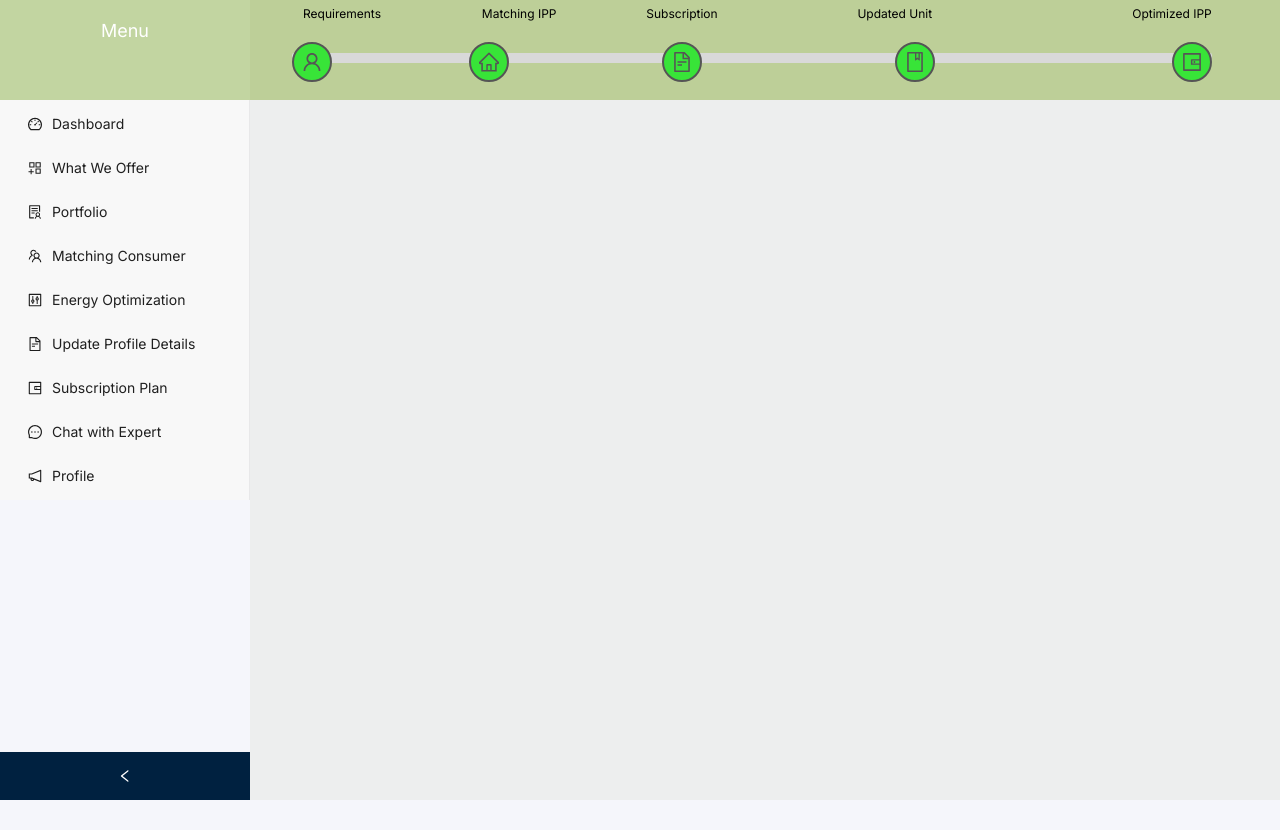
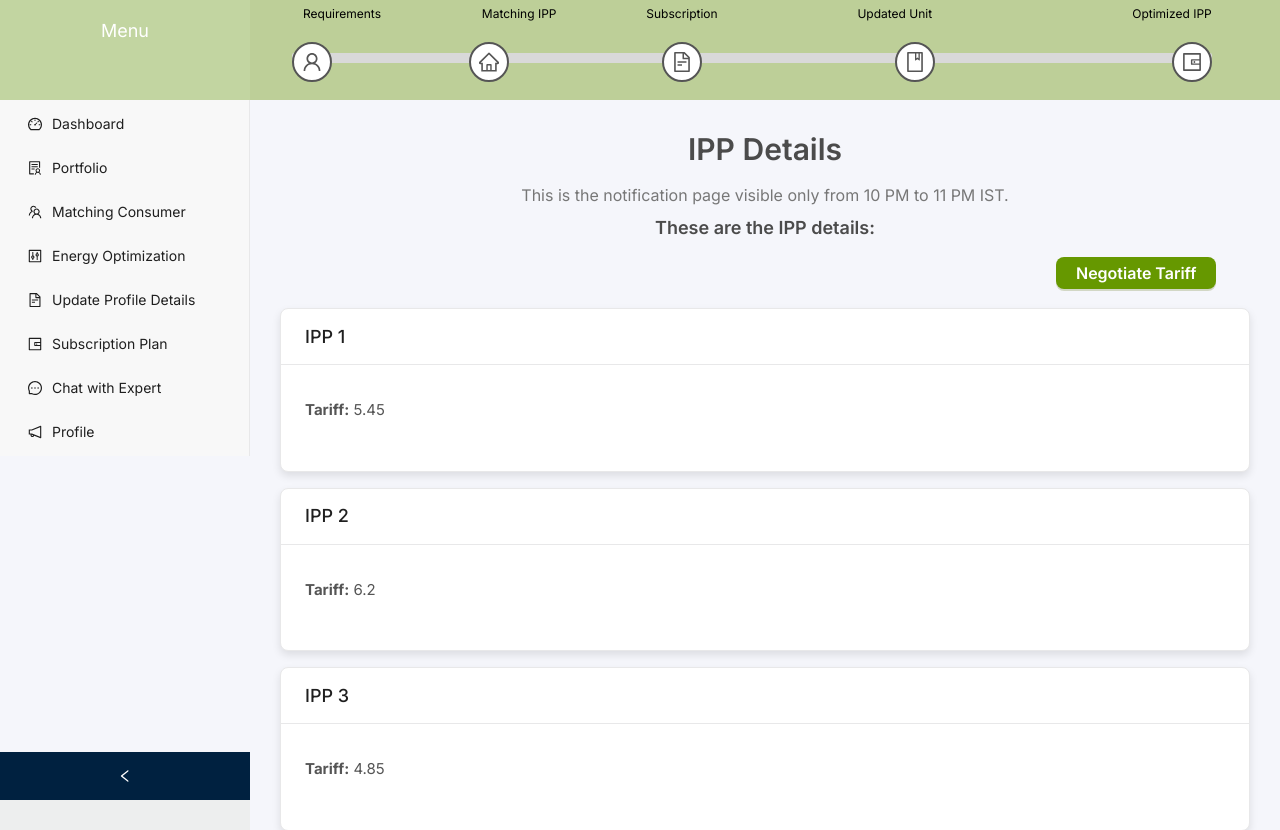
Before and after one commit to Ashish-11-06/Energy, a React (Vite) app: page /generator/notificationgen in a window 1280 px wide. Shown: the top 830 px of the page. Before the commit the page ends 800 px from the top, so only its background shows below. Built offline with nearby package versions, Linux system fonts and the light colour scheme.

Commit message:
add generator notification

```diff
--- a/src/App.jsx
+++ b/src/App.jsx
@@ -36,6 +36,7 @@ import RequestedIPP from './Pages/Consumer/RequestedIPP';
 import NavbarWithProgressBar from './Pages/Consumer/NavbarWithProgressBar';
 import Notification from './Pages/Consumer/Notification';
 import OptimizeCombination from './Pages/Generator/OptimizeCombination';
+import NotificationGenerator from './Pages/Generator/NotificationGenerator';
 
 
 function App() {
@@ -96,6 +97,8 @@ function App() {
             <Route path="profile/user" element={<UserGen />} />
             <Route path="profile/portfolio" element={<PortfolioGen />} />
             <Route path="combination" element={<OptimizeCombination  />} />
+            <Route path="notificationgen" element={<NotificationGenerator  />} />
+
           </Route>
         </Route>
       </Routes>
--- a/src/Components/Layout/HeaderComponent.css
+++ b/src/Components/Layout/HeaderComponent.css
@@ -53,7 +53,7 @@
 .icon-circle {
   width: 40px;
   height: 40px;
-  background-color: rgb(56, 228, 56);
+  /* background-color: rgb(56, 228, 56); */
   border: 2px solid ;
   border-radius: 50%;
 
--- a/src/Components/Layout/Sidebar.jsx
+++ b/src/Components/Layout/Sidebar.jsx
@@ -1,6 +1,7 @@
 import React, { useState, useEffect } from 'react';
-import { Layout, Menu, Button, Drawer } from 'antd';
-import { useLocation, Link } from 'react-router-dom';
+import PropTypes from 'prop-types';
+import { Layout, Menu, Button, Drawer, message } from 'antd';
+import { useLocation, useNavigate, Link } from 'react-router-dom';
 import {
   DashboardOutlined,
   AppstoreAddOutlined,
@@ -17,13 +18,15 @@ import {
   NotificationOutlined,
 } from '@ant-design/icons';
 
-// Define menu items for consumer and generator with icons
+const { Sider } = Layout;
+
+// Define menu items for consumer and generator
 const consumerMenuItems = [
   { label: 'Dashboard', key: '/consumer/dashboard', icon: <DashboardOutlined /> },
-  { label: 'Requirenment', key: '/consumer/requirenment', icon: <FormOutlined /> },
+  { label: 'Requirement', key: '/consumer/requirenment', icon: <FormOutlined /> },
   { label: 'What We Offer', key: '/consumer/what-we-offer', icon: <AppstoreAddOutlined /> },
   { label: 'Matching IPP', key: '/consumer/matching-ipp', icon: <SolutionOutlined /> },
-  { label: 'Requested IPP', key: '/consumer/requested-ipp', icon: <AppstoreAddOutlined  /> },
+  { label: 'Requested IPP', key: '/consumer/requested-ipp', icon: <AppstoreAddOutlined /> },
   { label: 'Chat with Expert', key: '/consumer/chat-page', icon: <MessageOutlined /> },
   { label: 'Energy Consumption Form', key: '/consumer/energy-consumption-form', icon: <FormOutlined /> },
   { label: 'Energy Consumption Table', key: '/consumer/energy-consumption-table', icon: <TableOutlined /> },
@@ -33,10 +36,8 @@ const consumerMenuItems = [
   { label: 'Profile', key: '/consumer/profile', icon: <UserOutlined /> },
 ];
 
-// Generator menu items
 const generatorMenuItems = [
   { label: 'Dashboard', key: '/generator/dashboard', icon: <DashboardOutlined /> },
-  { label: 'What We Offer', key: '/generator/what-we-offer', icon: <AppstoreAddOutlined /> },
   { label: 'Portfolio', key: '/generator/portfolio', icon: <SolutionOutlined /> },
   { label: 'Matching Consumer', key: '/generator/matching-consumer', icon: <TeamOutlined /> },
   { label: 'Energy Optimization', key: '/generator/energy-optimization', icon: <ControlOutlined /> },
@@ -46,17 +47,15 @@ const generatorMenuItems = [
   { label: 'Profile', key: '/generator/profile', icon: <NotificationOutlined /> },
 ];
 
-const { Sider } = Layout;
-
 const Sidebar = ({ collapsed, setCollapsed, isMobile }) => {
   const location = useLocation();
+  const navigate = useNavigate();
+
   const [showNotification, setShowNotification] = useState(false);
-
-  // Determine menu type based on URL
   const menuType = location.pathname.startsWith('/consumer') ? 'consumer' : 'generator';
   const menuItems = menuType === 'consumer' ? consumerMenuItems : generatorMenuItems;
 
-  // Function to check time and show notification between 2pm and 3pm IST
+  // Show notifications dynamically between 2 PM and 3 PM IST
   useEffect(() => {
     const now = new Date();
     const options = { timeZone: 'Asia/Kolkata' };
@@ -64,12 +63,21 @@ const Sidebar = ({ collapsed, setCollapsed, isMobile }) => {
     const istDate = new Date(istTime);
     const hours = istDate.getHours();
 
-    if (hours === 9) {  // Checking if time is between 2pm and 3pm IST
+    if (hours === 12) {
       setShowNotification(true);
     } else {
       setShowNotification(false);
     }
-  }, []);
+  }, [menuType]);
+
+  // Add notifications dynamically if required
+  const menuWithNotification = showNotification
+    ? [
+        ...menuItems.slice(0, 2),
+        { label: 'Notification', key: menuType === 'consumer' ? '/consumer/notification' : '/generator/notificationgen', icon: <NotificationOutlined /> },
+        ...menuItems.slice(2),
+      ]
+    : menuItems;
 
   const [isDrawerVisible, setDrawerVisible] = useState(false);
 
@@ -79,15 +87,8 @@ const Sidebar = ({ collapsed, setCollapsed, isMobile }) => {
 
   const closeDrawerAndNavigate = (url) => {
     setDrawerVisible(false);
-    window.location.href = url;  // Using window.location.href for redirecting
+    navigate(url);
   };
-
-  // Add notification item dynamically below "Requirenment" in the consumer menu
-  const menuWithNotification = showNotification ? [
-    ...menuItems.slice(0, 2),
-    { label: 'Notification', key: '/consumer/notification', icon: <NotificationOutlined /> },
-    ...menuItems.slice(2),
-  ] : menuItems;
 
   return (
     <>
@@ -104,7 +105,7 @@ const Sidebar = ({ collapsed, setCollapsed, isMobile }) => {
             top: 0,
             backgroundColor: '#f5f6fb',
             zIndex: 100,
-            overflowY: 'auto', // Make the sidebar scrollable
+            overflowY: 'auto',
           }}
         >
           <div
@@ -115,13 +116,13 @@ const Sidebar = ({ collapsed, setCollapsed, isMobile }) => {
               textAlign: 'center',
               fontSize: '18px',
               backgroundColor: '#6698005c',
-              height:'100px',
+              height: '100px',
             }}
           >
             Menu
           </div>
           <Menu mode="inline">
-            {menuWithNotification.map(item => (
+            {menuWithNotification.map((item) => (
               <Menu.Item key={item.key} icon={item.icon}>
                 <Link to={item.key}>{item.label}</Link>
               </Menu.Item>
@@ -153,17 +154,15 @@ const Sidebar = ({ collapsed, setCollapsed, isMobile }) => {
             }}
           >
             <Menu mode="inline">
-              {menuWithNotification.map(item => {
-                return (
+              {menuWithNotification.map((item) => (
                 <Menu.Item
                   key={item.key}
                   icon={item.icon}
-                    onClick={() => closeDrawerAndNavigate(item.key)} // Close drawer and navigate
+                  onClick={() => closeDrawerAndNavigate(item.key)}
                 >
                   {item.label}
                 </Menu.Item>
-                );
-              })}
+              ))}
             </Menu>
           </Drawer>
         </>
@@ -172,61 +171,10 @@ const Sidebar = ({ collapsed, setCollapsed, isMobile }) => {
   );
 };
 
+Sidebar.propTypes = {
+  collapsed: PropTypes.bool.isRequired,
+  setCollapsed: PropTypes.func.isRequired,
+  isMobile: PropTypes.bool.isRequired,
+};
+
 export default Sidebar;
-
-
-
-// import React from 'react';
-// import { Layout, Menu } from 'antd';
-// import { useLocation } from 'react-router-dom';
-// import { consumerMenuItems, generatorMenuItems } from './MenuItems';
-
-// const { Sider } = Layout;
-
-// const Sidebar = ({ collapsed, setCollapsed, isMobile }) => {
-//   const location = useLocation();
-
-//   // Determine menu type based on URL
-//   const menuType = location.pathname.startsWith('/consumer') ? 'consumer' : 'generator';
-
-//   // Select menu items based on the type
-//   const menuItems = menuType === 'consumer' ? consumerMenuItems : generatorMenuItems;
-
-//   return (
-//     <Sider
-//       breakpoint="lg"
-//       collapsible
-//       collapsed={collapsed}
-//       onCollapse={(value) => setCollapsed(value)}
-//       width={collapsed ? 80 : 250} // Adjust the width based on the collapsed state
-//       trigger={null} // Remove the Sider trigger
-//       style={{
-//         position: 'fixed', // Fix the sider in place
-//         top: 0, // Keep it at the top of the screen
-//         left: 0, // Position it on the left
-//         height: '100vh', // Ensure it spans the full height of the viewport
-//         backgroundColor: '#f5f6fb', // Background color for the sider
-//         transition: 'all 0.3s', // Smooth transition for collapse/expand
-//         display: isMobile ? 'none' : 'block', // Hide on mobile
-//         zIndex: 100, // Ensure it stays above other elements
-//       }}
-//       className="sider-desktop"
-//     >
-//       <div
-//         className="logo"
-//         style={{
-//           color: 'white',
-//           padding: '21px',
-//           textAlign: 'center',
-//           fontSize: '18px',
-//           backgroundColor: '#6698005c',
-//         }}
-//       >
-//         Menu
-//       </div>
-//       <Menu mode="inline" items={menuItems} />
-//     </Sider>
-//   );
-// };
-
-// export default Sidebar;
--- a/src/Pages/Consumer/Notification.jsx
+++ b/src/Pages/Consumer/Notification.jsx
@@ -33,7 +33,7 @@ const Notification = () => {
 
       <Row gutter={[16, 16]} justify="center">
         {ippData.map((item) => (
-          <Col span={12} key={item.key}>
+          <Col span={24} key={item.key}>
             <Card
               title={
                 <span style={{ fontSize: "18px", fontWeight: "500" }}>
--- a/src/Pages/Consumer/RequirenmentPage.jsx
+++ b/src/Pages/Consumer/RequirenmentPage.jsx
@@ -102,6 +102,7 @@ const RequirementsPage = () => {
 
   return (
     <div style={{ padding: 20 }}>
+
      <h2 style={{ textAlign: 'center' }}>Consumption Unit</h2>
 
       <Table
--- /dev/null
+++ b/src/Pages/Generator/NotificationGenerator.jsx
@@ -0,0 +1,125 @@
+import React, { useState } from "react";
+import { Card, Row, Col, Typography, Button, Input } from "antd";
+import ippData from "../../Data/IPPData.js";
+import throttleByAnimationFrame from "antd/es/_util/throttleByAnimationFrame.js";
+
+const { Title, Text } = Typography;
+
+const NotificationGenerator = () => {
+  const [tariffValues, setTariffValues] = useState(
+    ippData.reduce((acc, item) => {
+      acc[item.key] = item.perUnitCost;
+      return acc;
+    }, {})
+  );
+
+  const handleValueChange = (key, newTariff) => {
+    setTariffValues((prevValues) => ({
+      ...prevValues,
+      [key]: newTariff,
+    }));
+    console.log(`Updated Tariff for IPP ${key}:`, newTariff);
+  };
+
+  return (
+    <div style={{ padding: "30px", backgroundColor: "#f5f6fb" }}>
+      <Title level={2} style={{ textAlign: "center", color: "#4B4B4B" }}>
+        IPP Details
+      </Title>
+      <Text
+        style={{
+          display: "block",
+          textAlign: "center",
+          fontSize: "16px",
+          color: "#777",
+        }}
+      >
+        This is the notification page visible only from 10 PM to 11 PM IST.
+      </Text>
+      <p
+        style={{
+          textAlign: "center",
+          fontSize: "18px",
+          fontWeight: "600",
+          color: "#4B4B4B",
+        }}
+      >
+        These are the IPP details:
+      </p>
+      <Button
+                    type="primary"
+                    style={{
+                      backgroundColor: "#1890ff",
+                      borderColor: "#1890ff",
+                      marginBottom:'2%',
+                      marginLeft:'80%'
+                    }}
+                    onClick={() =>
+                      prompt('Enter tarrif value::')
+
+                    }
+                  >
+                    Negotiate Tariff
+                  </Button>
+      <Row gutter={[16, 16]} justify="center">
+        {ippData.map((item) => (
+          <Col span={24} key={item.key}>
+            <Card
+              title={
+                <span style={{ fontSize: "18px", fontWeight: "500" }}>
+                  IPP {item.ipp}
+                </span>
+              }
+              bordered={true}
+              style={{
+                width: "100%",
+                borderRadius: "8px",
+                boxShadow: "0 4px 8px rgba(0, 0, 0, 0.1)",
+                backgroundColor: "#ffffff",
+              }}
+            >
+              <div
+                style={{
+                  fontSize: "14px",
+                  color: "#555",
+                  marginBottom: "10px",
+                  display: "flex",
+                  flexDirection: "column",
+                  alignItems: "flex-start",
+                  textAlign: "left",
+                }}
+              >
+                {/* First Row */}
+                <div
+                  style={{
+                    display: "flex",
+                    justifyContent: "space-between",
+                    width: "100%",
+                    alignItems: "center",
+                  }}
+                >
+                  <p style={{ marginRight: "20px", flex: "1" }}>
+                    <strong>Tariff:</strong> {tariffValues[item.key]}
+                  </p>
+                  {/* <Input
+                    type="number"
+                    value={tariffValues[item.key]}
+                    onChange={(e) =>
+                      handleValueChange(item.key, e.target.value)
+                    }
+                    style={{ width: "100px", marginRight: "10px" }}
+                  /> */}
+
+                </div>
+              </div>
+            </Card>
+          </Col>
+        ))}
+      </Row>
+    </div>
+  );
+};
+
+export default NotificationGenerator;
+
+//after clicking on Negotiate Tariff button that  that input field should display otherwise it should be hidden
```
Also changed, not shown: src/Pages/Consumer/Modal/RequirenmentForm.jsx (+41 -0 lines), src/Pages/Generator/LoginG.jsx (+19 -13 lines), src/Pages/Generator/Modal/AddPortfolioModal.jsx (+35 -7 lines), src/Pages/Generator/OptimizeCombination.jsx (+24 -24 lines), src/Redux/api/generator/addCustomerRequirements.js (added, +27 -0 lines). Lines whose indentation alone changed are shown as unchanged.
